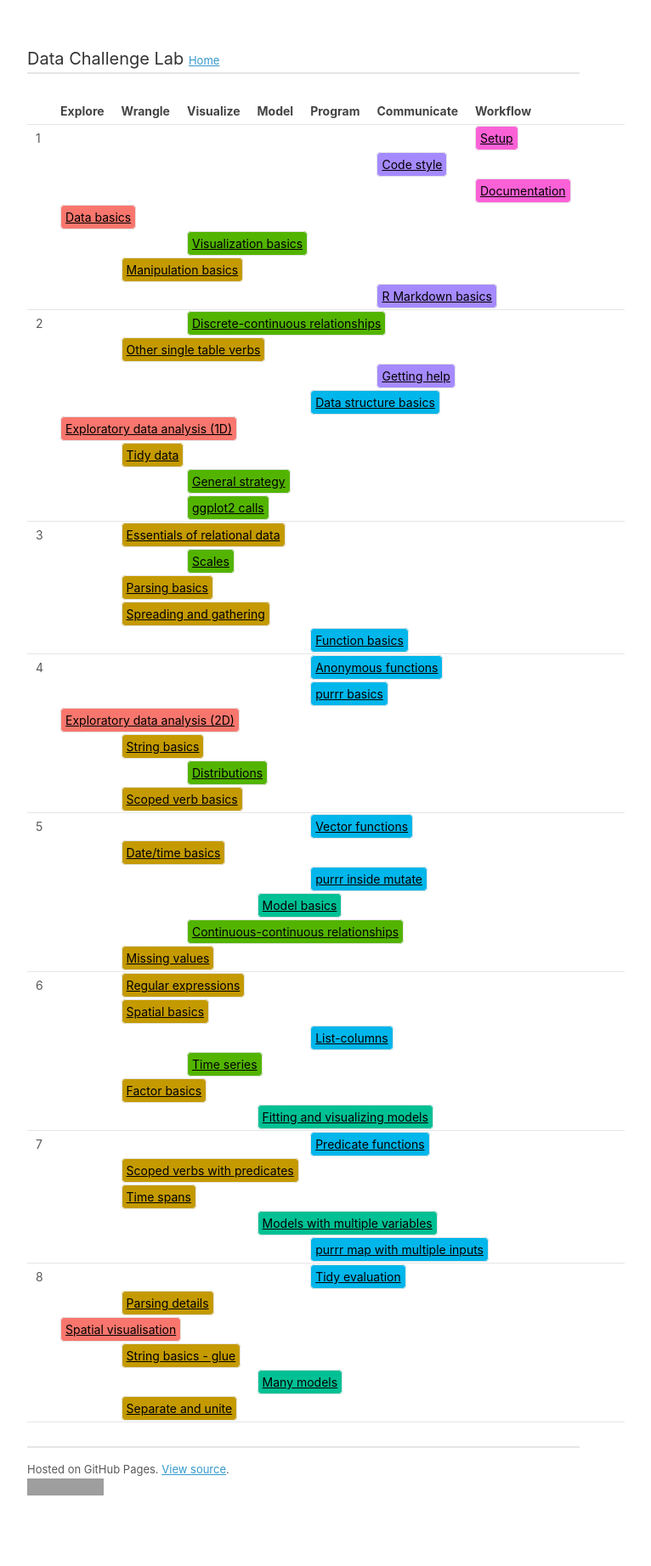
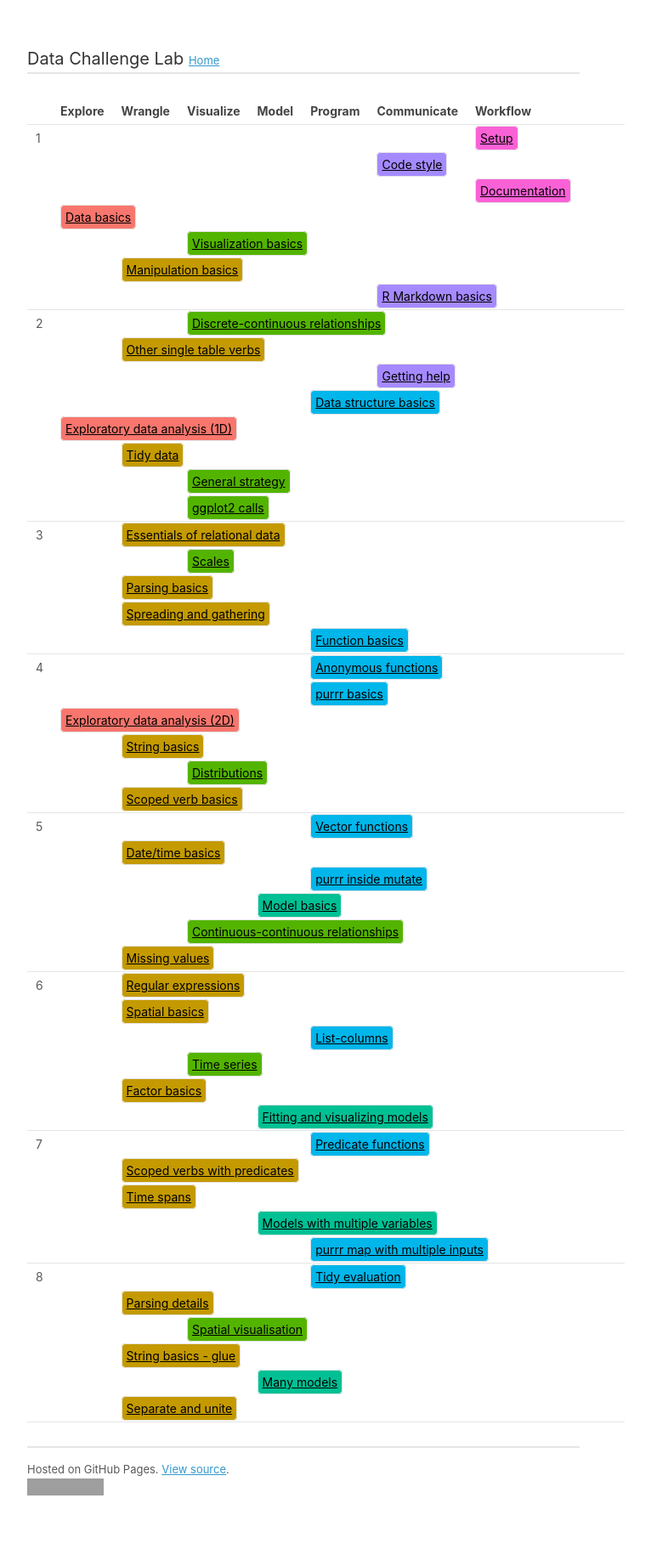
Before and after one commit to dcl-2019-01/curriculum, a Jekyll site: the page built from docs/index.md, in a window 1280 px wide. Shown: the whole page at 85% size, without its empty margins (283-1049 px from the left). Built offline with Jekyll 4.4.1, drawn with Linux system fonts in a browser that asks for light colours; our own code applies the rules of GitHub Pages for plain Markdown files; a script that is not in the unit is left out; grey boxes are pictures that could not be loaded.

Commit message:
Update for week 8

```diff
--- a/docs/index.md
+++ b/docs/index.md
@@ -318,8 +318,9 @@ title: Theme index
 </tr>
 <tr>
 <td></td>
-  <td colspan="6"><a class="explore" href="spatial-vis.html">Spatial visualisation</a></td>
-  <td colspan="6"></td>
+  <td colspan="2"></td>
+  <td colspan="6"><a class="visualize" href="spatial-vis.html">Spatial visualisation</a></td>
+  <td colspan="4"></td>
 </tr>
 <tr>
 <td></td>
--- a/units/spatial-vis.Rmd
+++ b/units/spatial-vis.Rmd
@@ -1,6 +1,6 @@
 ---
 unit_title: "Spatial visualisation"
-theme: explore
+theme: visualize
 needs: [spatial-basics]
 ---
 
--- a/units/spatial-vis.yml
+++ b/units/spatial-vis.yml
@@ -1,5 +1,5 @@
 title: Spatial visualisation
-theme: explore
+theme: visualize
 needs: spatial-basics
 readings: ~
 updated: ~
```
Also changed, not shown: docs/spatial-vis.md (+1 -1 lines), overview.png.
